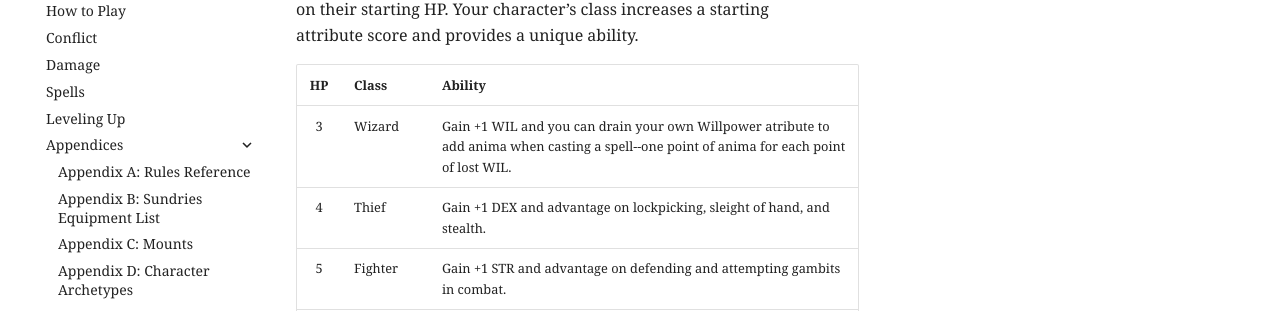
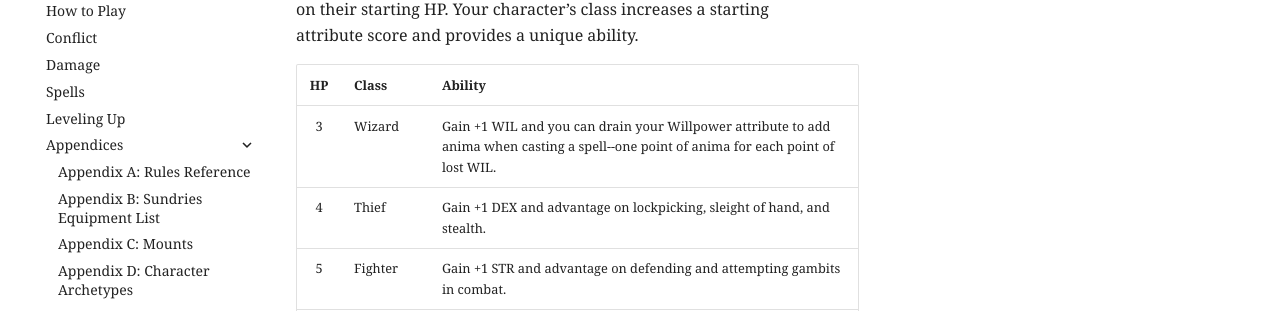
Before and after one commit to joemoose/dungeoneers.d20, an MkDocs documentation site: the page built from docs/appendix-f.md, in a window 1280 px wide. Shown: the part 208-519 px from the top of the page. Built offline with MkDocs 1.6.1 and Material for MkDocs 9.7.7, drawn with Linux system fonts in a browser that asks for light colours; comment, search, counter and statistics services are not loaded.

Commit message:
Update appendix-f.md

```diff
--- a/docs/appendix-f.md
+++ b/docs/appendix-f.md
@@ -4,7 +4,7 @@ Consult the following table to determine your character’s class based on their
 
 | HP | Class | Ability |
 | :-: | :-- | :-- |
-| 3 | Wizard | Gain +1 WIL and you can drain your own Willpower atribute to add anima when casting a spell--one point of anima for each point of lost WIL. |
+| 3 | Wizard | Gain +1 WIL and you can drain your Willpower attribute to add anima when casting a spell--one point of anima for each point of lost WIL. |
 | 4 | Thief | Gain +1 DEX and advantage on lockpicking, sleight of hand, and stealth. |
 | 5 | Fighter | Gain +1 STR and advantage on defending and attempting gambits in combat.
 | 6 | Barbarian | Gain +1 LUCK and, when wearing no armor, increase your weapon’s damage die one step (d6 to d8, d8 to d10, etc.) |
```
